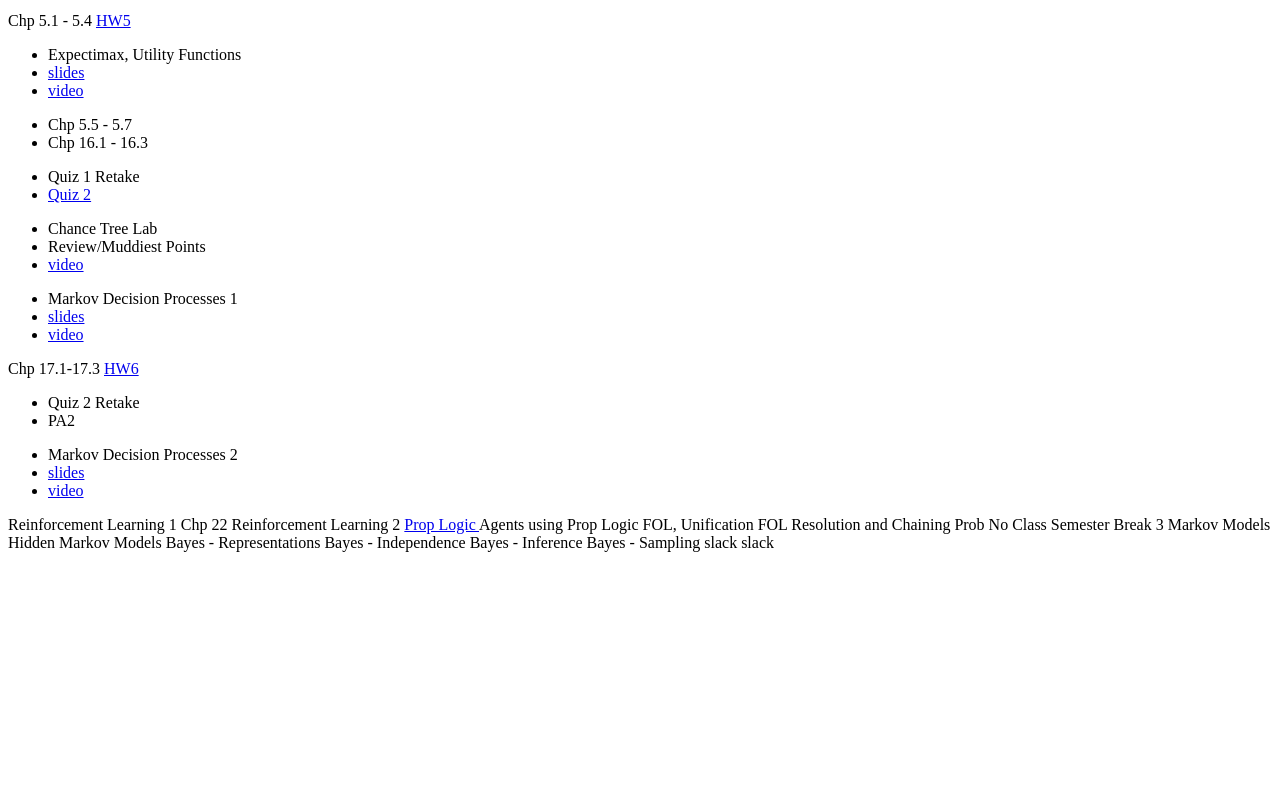
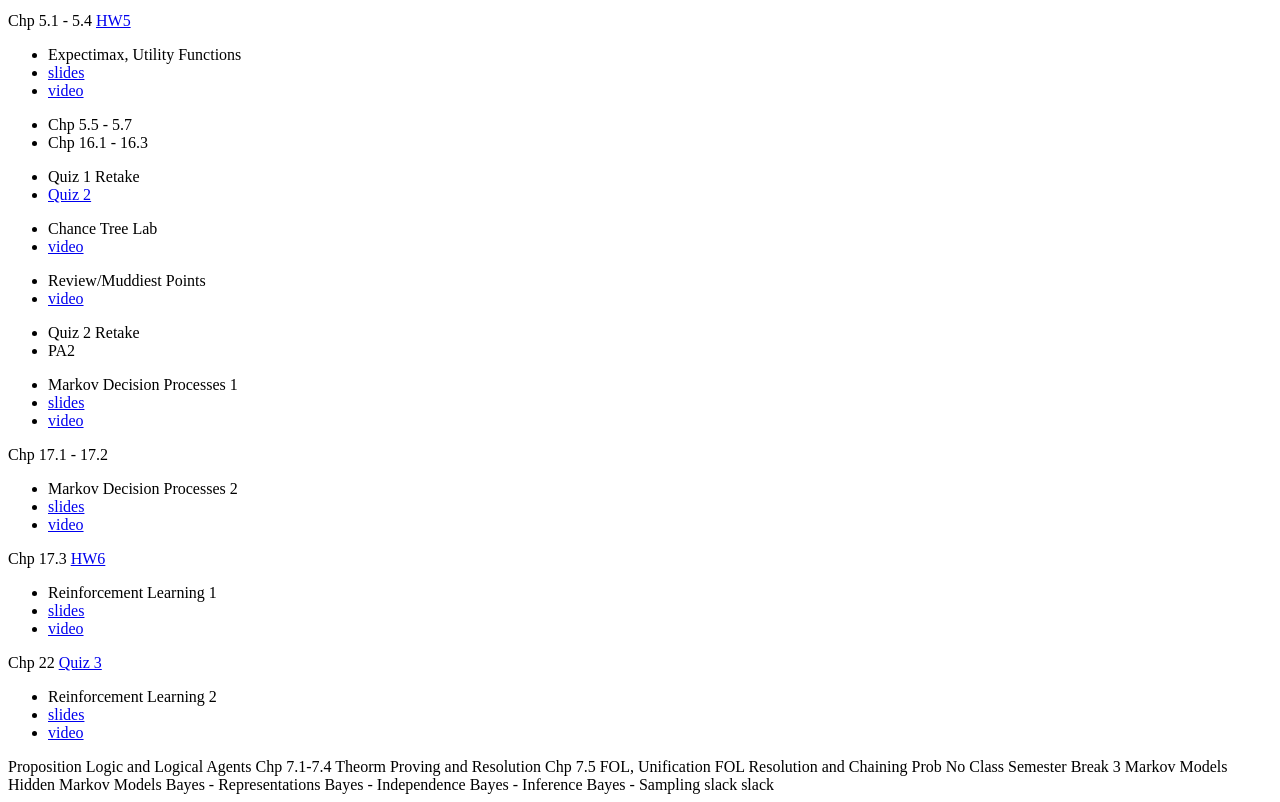
Before and after one commit to molloykp/AIClass, a PHP site: page /cs444_Calendar_Data.php in a window 1280 px wide. Shown: the part 1052-1854 px from the top of the page. Before the commit the page ends 1604 px from the top, so only its background shows below. Run offline with PHP 8.4, Linux system fonts and the light colour scheme.

Commit message:
RL material and calendar updates

```diff
--- a/wwwMolloy/cs444_Calendar_Data.php
+++ b/wwwMolloy/cs444_Calendar_Data.php
@@ -333,9 +333,6 @@
                 Chance Tree Lab
             </li>
             <li>
-                Review/Muddiest Points
-            </li>
-            <li>
                 <a href="https://canvas.jmu.edu/courses/1775272/modules"> video</a>
             </li>
             </li>
@@ -355,11 +352,7 @@
     <td> <!-- Topics -->
         <ul class="no_indent">
             <li>
-                Markov Decision Processes 1
-            </li>
-            <li>
-                <a href="slides/09_MDP_Part1.pdf">slides</a>
-            </li>
+                Review/Muddiest Points
             </li>
             <li>
                 <a href="https://canvas.jmu.edu/courses/1775272/modules"> video</a>
@@ -368,10 +361,9 @@
         </ul>
     </td>
     <td> <!-- Readings -->
-        Chp 17.1-17.3
     </td>
     <td> <!-- Assign/Lab -->
-        <a href="https://canvas.jmu.edu/courses/1775272/quizzes">HW6</a>
+
     </td>
     <td> <!-- Due -->
         <ul class="no_indent">
@@ -393,10 +385,95 @@
     <td> <!-- Topics -->
         <ul class="no_indent">
             <li>
+                Markov Decision Processes 1
+            </li>
+            <li>
+                <a href="slides/09_MDP_Part1.pdf">slides</a>
+            </li>
+            </li>
+            <li>
+                <a href="https://canvas.jmu.edu/courses/1775272/modules"> video</a>
+            </li>
+            </li>
+        </ul>
+    </td>
+    <td> <!-- Readings -->
+        Chp 17.1 - 17.2
+    </td>
+    <td> <!-- Assign/Lab -->
+    </td>
+    <td> <!-- Due -->
+    </td>
+</tr>
+
+<tr id="WeekRow_7_b" class="table-secondary">
+    <td id="WeekNoNumber"></td>
+    <td style="text-align: left" id="WeekRowDate_7_4"></td>
+    <td> <!-- Topics -->
+        <ul class="no_indent">
+            <li>
                 Markov Decision Processes 2
             </li>
             <li>
                 <a href="slides/10_MDP_Part2.pdf">slides</a>
+            </li>
+            </li>
+            <li>
+                <a href="https://canvas.jmu.edu/courses/1775272/modules"> video</a>
+            </li>
+            </li>
+        </ul>
+    </td>
+    <td> <!-- Readings -->
+        Chp 17.3
+    </td>
+    <td> <!-- Assign/Lab -->
+        <a href="https://canvas.jmu.edu/courses/1775272/quizzes">HW6</a>
+    </td>
+    <td> <!-- Due -->
+    </td>
+</tr>
+
+<tr class ="tbreak"> <td colspan="6" > </td ></tr>
+
+<tr id="WeekRow_8_a" class="table-primary">
+    <td id="WeekNumber"></td>
+    <td style="text-align: left" id="WeekRowDate_8_2"></td>
+    <td> <!-- Topics -->
+        <ul class="no_indent">
+            <li>
+                Reinforcement Learning 1
+            </li>
+            <li>
+                <a href="slides/11_RL_Part1.pdf">slides</a>
+            </li>
+            </li>
+            <li>
+                <a href="https://canvas.jmu.edu/courses/1775272/modules"> video</a>
+            </li>
+            </li>
+        </ul>
+    </td>
+    <td> <!-- Readings -->
+        Chp 22
+    </td>
+    <td> <!-- Assign/Lab -->
+        <a href="mquizzes/mquiz3/mquiz3.php">Quiz 3</a>
+    </td>
+    <td> <!-- Due -->
+    </td>
+</tr>
+
+<tr id="WeekRow_8_b" class="table-secondary">
+    <td id="WeekNoNumber"></td>
+    <td style="text-align: left" id="WeekRowDate_8_4"></td>
+    <td> <!-- Topics -->
+        <ul class="no_indent">
+            <li>
+                Reinforcement Learning 2
+            </li>
+            <li>
+                <a href="slides/12_RL_Part2.pdf">slides</a>
             </li>
             </li>
             <li>
@@ -413,60 +490,16 @@
     </td>
 </tr>
 
-<tr id="WeekRow_7_b" class="table-secondary">
-    <td id="WeekNoNumber"></td>
-    <td style="text-align: left" id="WeekRowDate_7_4"></td>
-    <td> <!-- Topics -->
-        Reinforcement Learning 1
-    </td>
-    <td> <!-- Readings -->
-        Chp 22
-    </td>
-    <td> <!-- Assign/Lab -->
-    </td>
-    <td> <!-- Due -->
-    </td>
-</tr>
-
-<tr class ="tbreak"> <td colspan="6" > </td ></tr>
-
-<tr id="WeekRow_8_a" class="table-primary">
-    <td id="WeekNumber"></td>
-    <td style="text-align: left" id="WeekRowDate_8_2"></td>
-    <td> <!-- Topics -->
-        Reinforcement Learning 2
-    </td>
-    <td> <!-- Readings -->
-    </td>
-    <td> <!-- Assign/Lab -->
-    </td>
-    <td> <!-- Due -->
-    </td>
-</tr>
-
-<tr id="WeekRow_8_b" class="table-secondary">
-    <td id="WeekNoNumber"></td>
-    <td style="text-align: left" id="WeekRowDate_8_4"></td>
-    <td> <!-- Topics -->
-        <a href="Theorem Proving">Prop Logic </a>
-    </td>
-    <td> <!-- Readings -->
-    </td>
-    <td> <!-- Assign/Lab -->
-    </td>
-    <td> <!-- Due -->
-    </td>
-</tr>
-
 <tr class ="tbreak"> <td colspan="6" > </td ></tr>
 
 <tr id="WeekRow_9_a" class="table-primary">
     <td id="WeekNumber"></td>
     <td style="text-align: left" id="WeekRowDate_9_2"></td>
     <td> <!-- Topics -->
-        Agents using Prop Logic
+        Proposition Logic and Logical Agents
     </td>
     <td> <!-- Readings -->
+        Chp 7.1-7.4
     </td>
     <td> <!-- Assign/Lab -->
     </td>
@@ -478,9 +511,10 @@
     <td id="WeekNoNumber"></td>
     <td style="text-align: left" id="WeekRowDate_9_4"></td>
     <td> <!-- Topics -->
-        FOL, Unification
+        Theorm Proving and Resolution
     </td>
     <td> <!-- Readings -->
+        Chp 7.5
     </td>
     <td> <!-- Assign/Lab -->
     </td>
@@ -494,7 +528,7 @@
     <td id="WeekNumber"></td>
     <td style="text-align: left" id="WeekRowDate_10_2"></td>
     <td> <!-- Topics -->
-        FOL Resolution and Chaining
+        FOL, Unification
     </td>
     <td> <!-- Readings -->
     </td>
@@ -508,6 +542,7 @@
     <td id="WeekNoNumber"></td>
     <td style="text-align: left" id="WeekRowDate_10_4"></td>
     <td> <!-- Topics -->
+        FOL Resolution and Chaining
     </td>
     <td> <!-- Readings -->
     </td>
```
Also changed, not shown: mquizzes/mquiz3/www/mquiz3.php (added, +47 -0 lines), wwwMolloy/Calendar2021.csv (+10 -10 lines), 5 other files.
